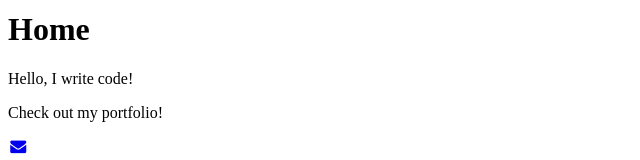
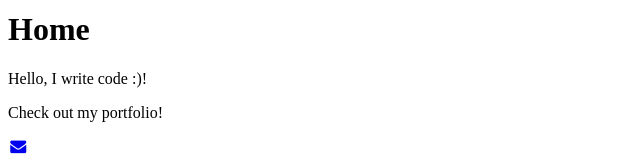
Before and after one commit to AngelaTaylor87/React-Portfolio, a React (Create React App) app: page / in a window 1280 px wide. Shown: the part 162-322 px from the top of the page, without its empty margins (0-640 px from the left). Built offline with nearby package versions, Linux system fonts and the light colour scheme.

Commit message:
updated hm

```diff
--- a/src/components/pages/Home.js
+++ b/src/components/pages/Home.js
@@ -5,7 +5,7 @@ export default function Home() {
     <div>
       <h1>Home</h1>
       <p>
-       Hello, I write code!
+       Hello, I write code :)!
       </p>
       <p>
         Check out my portfolio!
```
